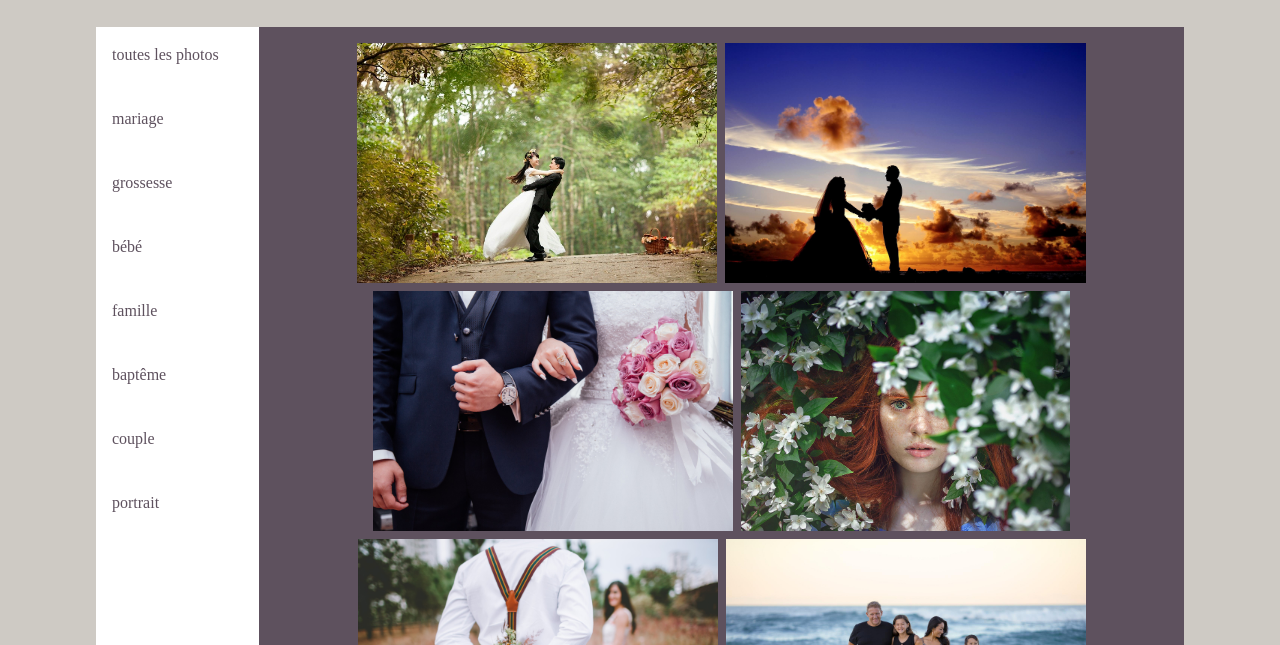
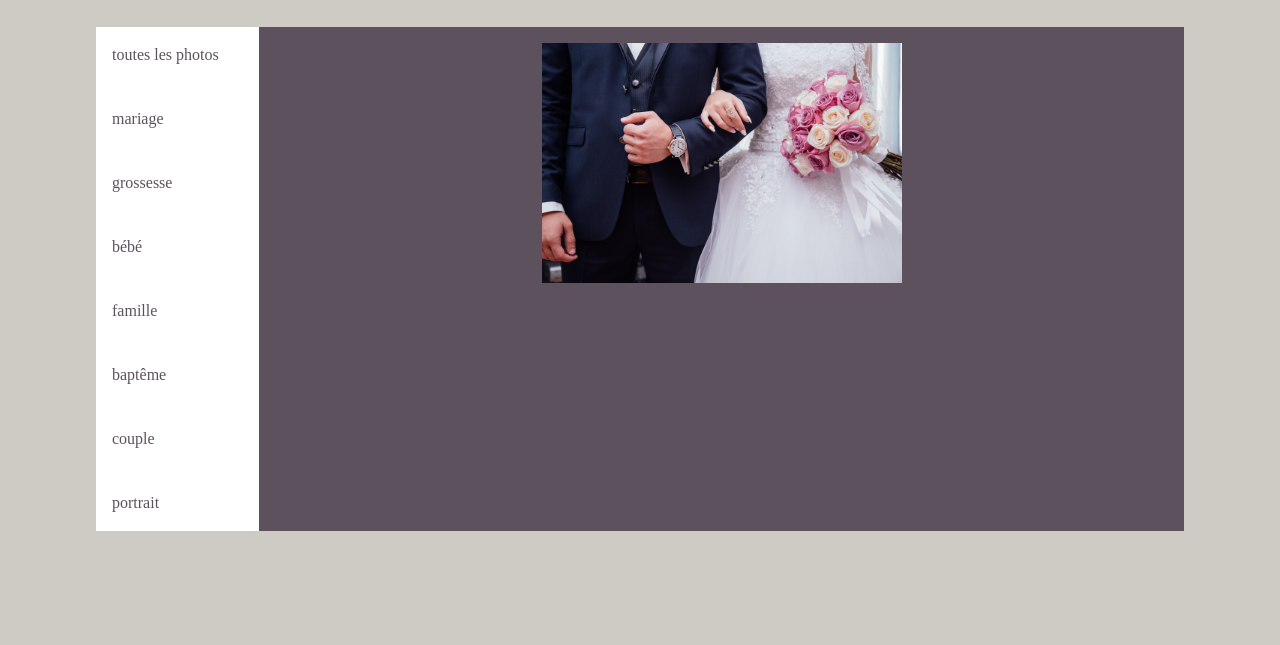
Before and after one commit to CaroVez/photographe, an Eleventy site: page src/galerie.md in a window 1280 px wide. Shown: the part 155-800 px from the top of the page. Built offline with nearby package versions, Linux system fonts and the light colour scheme; Eleventy itself is replaced by a stand-in of ours; files that its build step writes are made by us from their sources; a web font is replaced by a local one.

Commit message:
Update from Forestry.io Caroline Vézina updated src/galerie.md

```diff
--- a/src/galerie.md
+++ b/src/galerie.md
@@ -2,4 +2,4 @@
 layout: galerie.njk
 
 ---
-![wedding](/photos/wedding002.jpg)![wedding](/photos/wedding003.jpg)![wedding](/photos/wedding001.jpg)![portrait](/photos/portrait001.jpg)![couple](/photos/couple001.jpg)![family](/photos/family001.jpg)![baby](/photos/baby001.jpg)![pregnancy](/photos/pregnancy001.jpg)![baptism](/photos/baptism001.jpg)![wedding](/photos/wedding004.jpg)![wedding](../photos/wedding005.jpg)
+![wedding](../photos/wedding001.jpg)
```
